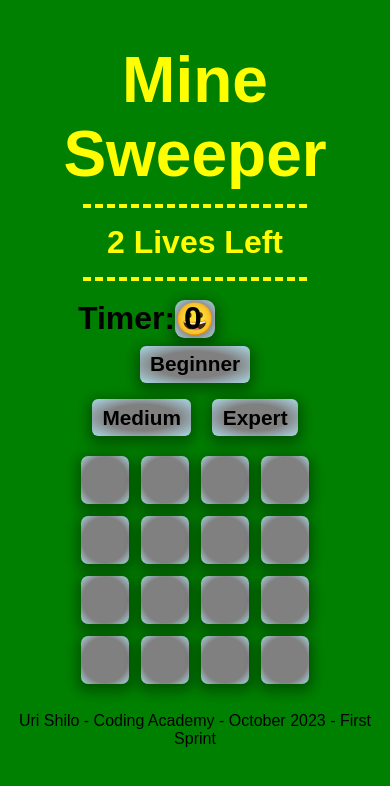
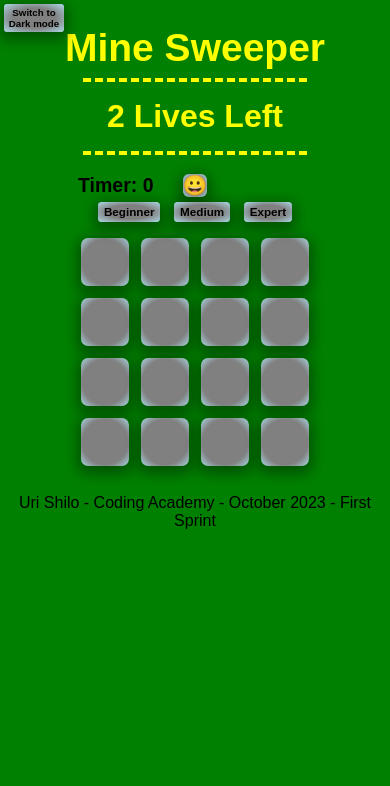
Before and after one commit to UriShilo/Mine-Sweeper, a plain HTML site: page index.html in a window 390 px wide. Drawn offline with Linux system fonts and the light colour scheme.

Commit message:
added a togglable dark-mode button

```diff
--- a/css/main.css
+++ b/css/main.css
@@ -4,26 +4,38 @@
 
 :root {
   --bgc: green;
+  --dark-mode-bgc:rgb(33, 77, 3);
+  --color: yellow;
+  --dark-mode-color: black;
+
   --box-shadow: 0px 4px 13px 4px rgba(0, 0, 0, 0.35);
+  --light-gradient: radial-gradient(rgb(239, 205, 142), wheat, wheat, white);
 }
 
 body {
   text-align: center;
   background-color: var(--bgc);
   font-family: sans-serif;
+}
 
+body.dark-mode{
+  background-color: var(--dark-mode-bgc);
 }
 
 h1 {
-  font-size: 4em;
-  color: yellow;
+  font-size: min(10vw, 4em);
+  color: var(--color);
   /* text-decoration: underline; */
   margin-bottom: 0.2em;
 }
 
+h1.dark-mode{
+  color: var(--dark-mode-color);
+}
+
 
 button {
-  font-size: 1.3em;
+  font-size: min(3vw, 1.3em);
   font-weight: 700;
   padding: 0.3em 0.5em;
   border: none;
@@ -38,26 +50,45 @@ table {
   border-spacing: 0.8em;
 }
 
+.display-mode {
+  position: absolute;
+  left: 0;
+  top: 0;
+  font-size: 16px;
+  font-size: min(2.5vw, 1em);
+
+}
+
+.display-mode span {
+  display: block;
+}
+
 .lives-counter {
-  color: yellow;
+  color: var(--color);
   margin: auto;
-  border-top: 0.15em dashed yellow;
-  border-bottom: 0.15em dashed yellow;
+  border-top: 0.15em dashed var(--color);
+  border-bottom: 0.15em dashed var(--color);
   padding: 0.5em;
   margin-bottom: 0.6em;
   font-size: 2em;
   width: 60%;
 }
 
-.hud{
- width: 60%;
- margin: auto;
+.lives-counter.dark-mode{
+  color: var(--dark-mode-color);
+  border-color: var(--dark-mode-color);
 }
-.timer{
+
+.hud {
+  width: 60%;
+  margin: auto;
+}
+
+.timer {
   display: inline;
   position: absolute;
   left: 20vw;
-  font-size: 2em;
+  font-size: min(5vw, 2em);
   margin-top: 0vh;
 }
 
@@ -69,7 +100,7 @@ table {
   top: 35%;
   width: 30%;
   height: 30%;
-  background: radial-gradient(rgb(239, 205, 142), wheat, wheat, white);
+  background: var(--light-gradient);
   box-shadow: var(--box-shadow);
 }
 
@@ -107,12 +138,12 @@ table {
 }
 
 .smiley-button {
-  font-size: 2em;
+  font-size: min(5vw, 2em);
   padding: 0;
   margin: auto;
 }
 
 .reveled {
   /* background: radial-gradient(  rgb(152, 103, 18),brown, brown, black) ; */
-  background: radial-gradient(rgb(239, 205, 142), wheat, wheat, white);
+  background: var(--light-gradient);
 }
--- a/index.html
+++ b/index.html
@@ -10,6 +10,7 @@
 
 <body onload="initGame()">
   <h1>Mine Sweeper</h1>
+  <button class="display-mode" onclick="toggleDisplayMode()">Switch to <span>Dark mode</span></button>
   <h2 class="lives-counter"><span></span> Lives Left</h2>
 
   <div class="hud">
--- a/js/main.js
+++ b/js/main.js
@@ -306,3 +306,18 @@ function countFlaggedMines(board) {
   }
   return count
 }
+
+function toggleDisplayMode() {
+  const body = document.querySelector('body')
+  body.classList.toggle('dark-mode')
+
+  const header = document.querySelector('h1')
+  header.classList.toggle('dark-mode')
+
+  const livesCounter = document.querySelector('.lives-counter')
+  livesCounter.classList.toggle('dark-mode')
+
+  const displayModeButtonSpan = document.querySelector('.display-mode span')
+  const newText = (displayModeButtonSpan.innerText === 'Dark mode') ? 'Light mode' : 'Dark mode'
+  displayModeButtonSpan.innerText = newText
+}
```
